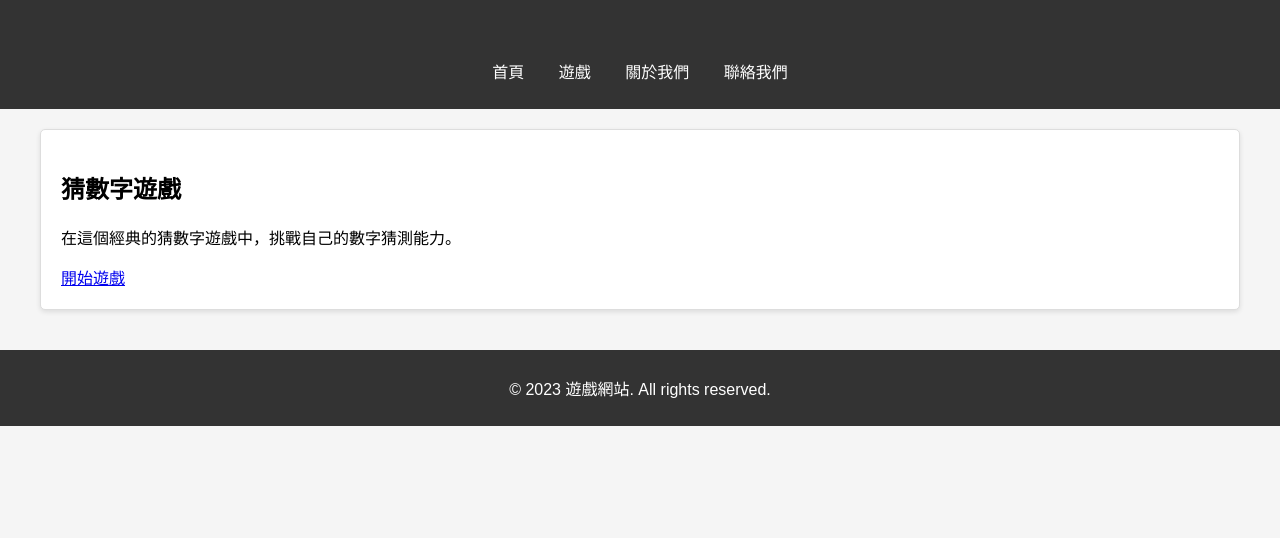
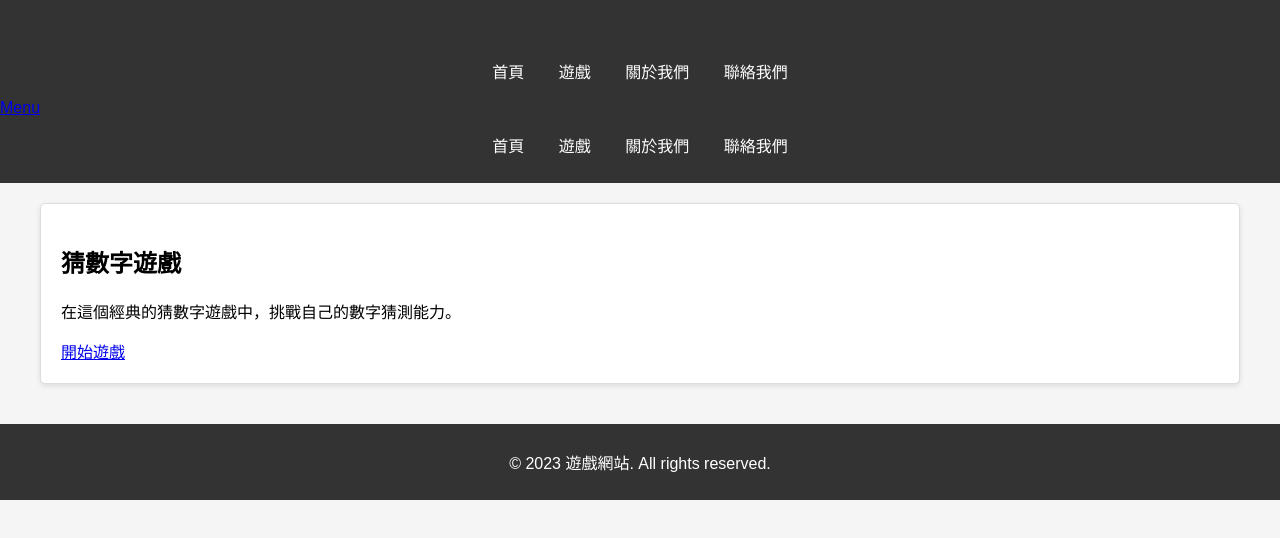
Before and after one commit to midtwo945/mizumoto_yui_pages, a plain HTML site: page index.html in a window 1280 px wide. Shown: the part 136-674 px from the top of the page. Drawn offline with Linux system fonts and the light colour scheme.

Commit message:
Update index.html

```diff
--- a/index.html
+++ b/index.html
@@ -107,12 +107,27 @@
     </header>
 
     <nav>
-        <ul>
+        <a href="#cd-navigation" class="nav-trigger">
+            <span>
+                <em aria-hidden="true"></em>
+                Menu
+            </span>
+        </a>
+        <ul id="cd-navigation">
             <li><a href="#">首頁</a></li>
             <li><a href="#">遊戲</a></li>
             <li><a href="#">關於我們</a></li>
             <li><a href="#">聯絡我們</a></li>
         </ul>
+        <div class="menu">
+            <a href="#" class="menu-trigger">Menu</a>
+            <ul class="menu-list">
+                <li><a href="#">首頁</a></li>
+                <li><a href="#">遊戲</a></li>
+                <li><a href="#">關於我們</a></li>
+                <li><a href="#">聯絡我們</a></li>
+            </ul>
+        </div>
     </nav>
 
     <div class="container">
```
